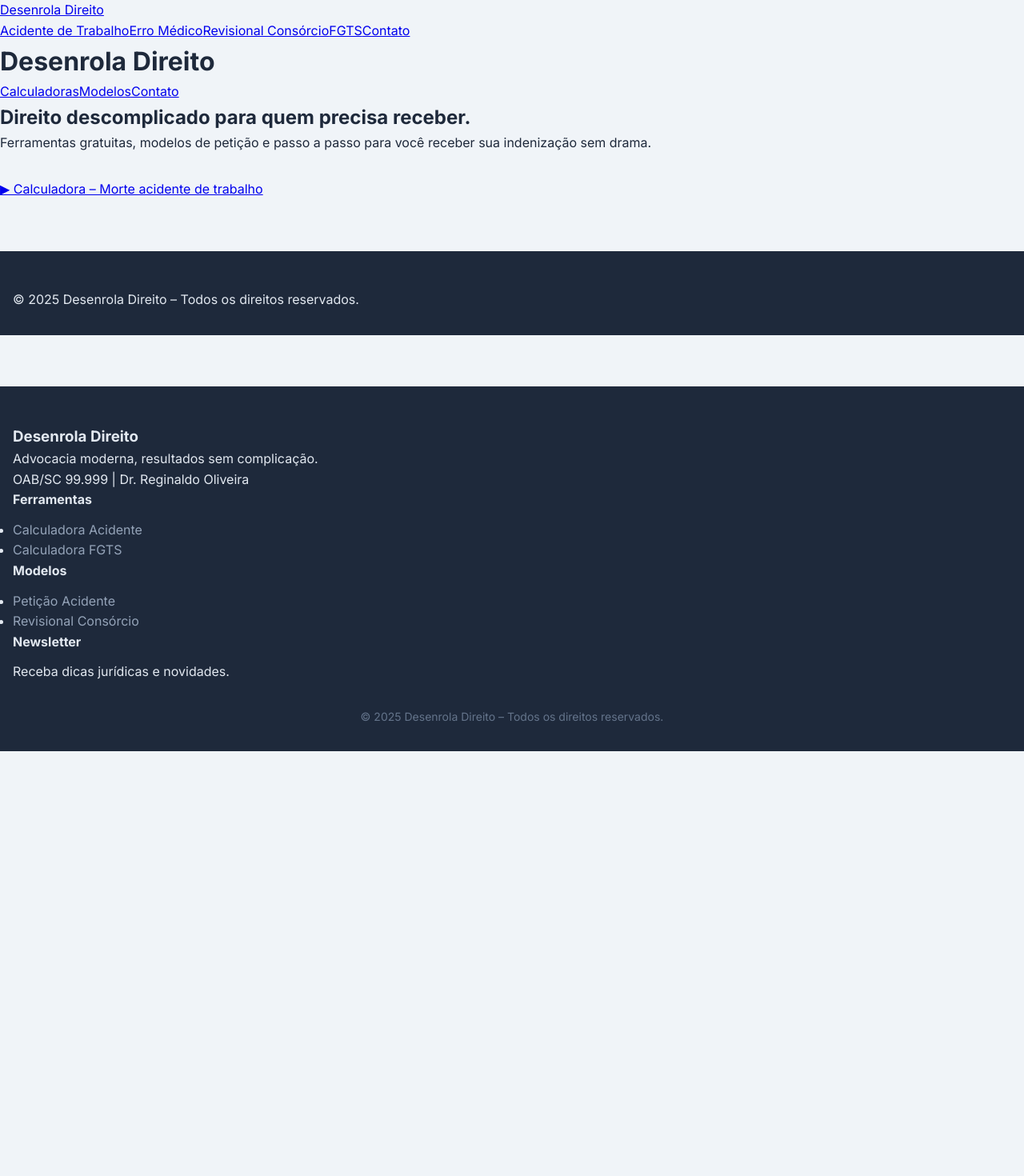
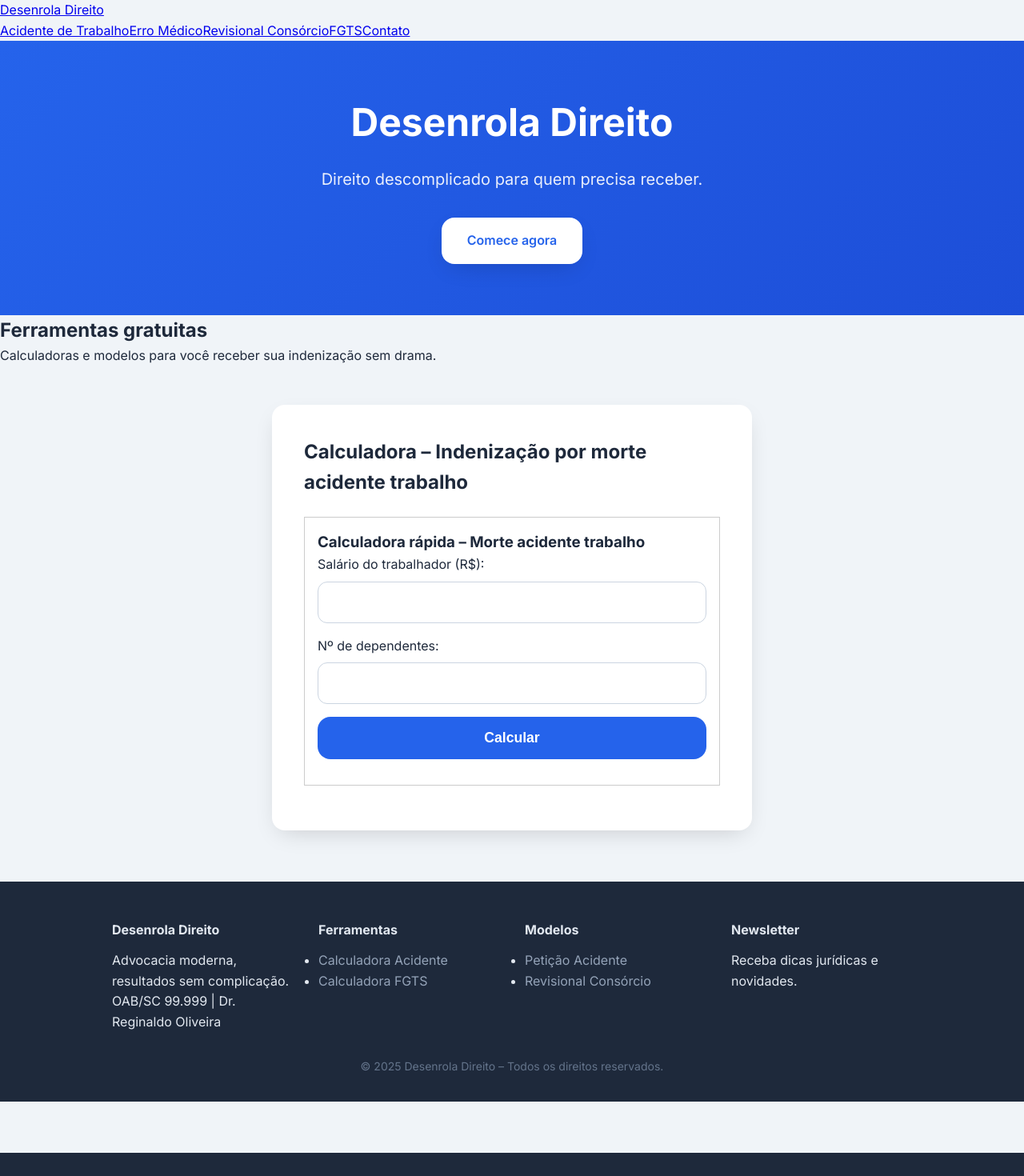
Before and after one commit to mestrereginaldo-site/desenroladireito, a Next.js app: page / in a window 1280 px wide. Shown: the top 1470 px of the page at 80% size. Before the commit the page ends 939 px from the top, so only its background shows below. Built offline with nearby package versions, Linux system fonts and the light colour scheme.

Commit message:
Update index.js

```diff
--- a/pages/index.js
+++ b/pages/index.js
@@ -1,32 +1,59 @@
 import Link from 'next/link'
+import CalculadoraMorte from '../components/CalculadoraMorte'
 
 export default function Home() {
   return (
     <>
-      <header>
-        <div className="container">
-          <h1>Desenrola Direito</h1>
-          <nav>
-            <Link href="/calculadora/morte-acidente-trabalho">Calculadoras</Link>
-            <Link href="/#modelos">Modelos</Link>
-            <Link href="/#contato">Contato</Link>
-          </nav>
-        </div>
-      </header>
+      {/* HEADER/HERO EXATO DO ANTIGO */}
+      <section className="header-hero">
+        <h1>Desenrola Direito</h1>
+        <p>Direito descomplicado para quem precisa receber.</p>
+        <Link href="#calc">
+          <a className="cta-button">Comece agora</a>
+        </Link>
+      </section>
 
+      {/* CONTEÚDO */}
       <main className="container">
-        <h2>Direito descomplicado para quem precisa receber.</h2>
-        <p>Ferramentas gratuitas, modelos de petição e passo a passo para você receber sua indenização sem drama.</p>
+        <h2>Ferramentas gratuitas</h2>
+        <p>Calculadoras e modelos para você receber sua indenização sem drama.</p>
 
-        <div style={{ marginTop: '2rem' }}>
-          <Link href="/calculadora/morte-acidente-trabalho">
-            <a className="btn">▶ Calculadora – Morte acidente de trabalho</a>
-          </Link>
+        {/* CALCULADORA */}
+        <div id="calc" className="calc-card">
+          <h2>Calculadora – Indenização por morte acidente trabalho</h2>
+          <CalculadoraMorte />
         </div>
       </main>
 
+      {/* FOOTER */}
       <footer>
-        © 2025 Desenrola Direito – Todos os direitos reservados.
+        <div className="footer-inner">
+          <div>
+            <h4>Desenrola Direito</h4>
+            <p>Advocacia moderna, resultados sem complicação.</p>
+            <p>OAB/SC 99.999 | Dr. Reginaldo Oliveira</p>
+          </div>
+          <div>
+            <h4>Ferramentas</h4>
+            <ul>
+              <li><a href="/calculadora/morte-acidente-trabalho">Calculadora Acidente</a></li>
+              <li><a href="/calculadora/fgts">Calculadora FGTS</a></li>
+            </ul>
+          </div>
+          <div>
+            <h4>Modelos</h4>
+            <ul>
+              <li><a href="/modelos/peticao-acidente-trabalho">Petição Acidente</a></li>
+              <li><a href="/modelos/revisional-consorcio">Revisional Consórcio</a></li>
+            </ul>
+          </div>
+          <div>
+            <h4>Newsletter</h4>
+            <p>Receba dicas jurídicas e novidades.</p>
+            {/* FORMULÁRIO TALLY AQUI DEPOIS */}
+          </div>
+        </div>
+        <div className="copy">© 2025 Desenrola Direito – Todos os direitos reservados.</div>
       </footer>
     </>
   )
```
